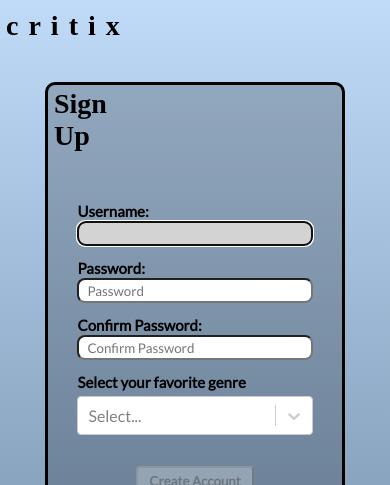
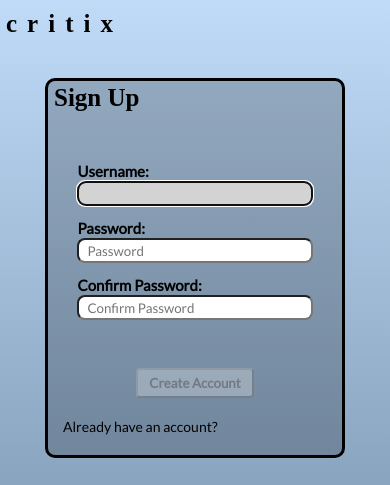
Before and after one commit to klovelace21/Critix-Web-App, a React (Vite) app in the folder client/: page / in a window 390 px wide. Both pictures are taken after a click on the link "Dont have an account?". Shown: the top 485 px of the page. Built offline with nearby package versions, Linux system fonts and the light colour scheme; a web font is replaced by a local one.

Commit message:
refactored to remove favoriteGenre

```diff
--- a/client/src/components/SignUp.jsx
+++ b/client/src/components/SignUp.jsx
@@ -3,48 +3,15 @@ import { createUser } from '../services/users'
 import { useEffect, useState, useRef } from 'react'
 import { faCheck, faTimes, faInfoCircle} from '@fortawesome/free-solid-svg-icons'
 import { FontAwesomeIcon } from '@fortawesome/react-fontawesome'
-import Select from 'react-select'
 import PropTypes from 'prop-types'
-import explosion from '../assets/icons/explosion.png'
-import hat from '../assets/icons/hat.png'
-import magicWand from '../assets/icons/magic_wand.png'
-import laughing from '../assets/icons/laughing.png'
-import handCuffs from '../assets/icons/handCuffs.png'
-import camera from '../assets/icons/camera.png'
-import theatre from '../assets/icons/theatre.png'
-import dragon from '../assets/icons/dragon.png'
-import hourGlass from '../assets/icons/hourglass.png'
-import ghost from '../assets/icons/ghost.png'
-import magnifyingGlass from '../assets/icons/magnifyingGlass.png'
-import heart from '../assets/icons/heart.png'
-import alien from '../assets/icons/alien.png'
-import knife from '../assets/icons/knife.png'
-import tank from '../assets/icons/tank.png'
-import cactus from '../assets/icons/cactus.png'
+
 
 
 const SignUp = ({ toggleAccount }) => {
   const USER_REGEX = /^[a-zA-Z][a-zA-Z0-9-_]{3,23}$/
   const PWD_REGEX = /^(?=.*[a-z])(?=.*[A-Z])(?=.*[0-9])(?=.*[!@#$%]).{8,24}$/;
 
-  const genres = [
-    { value: "action", label: <div><img src={explosion} height="15px" width="15px"/>Action</div> },
-    { value: 'adventure', label: <div><img src={hat} height="15px" width="15px"/>Adventure</div> },
-    { value: 'animation', label: <div><img src={magicWand} height="15px" width="15px"/>Animation</div> },
-    { value: 'comedy', label: <div><img src={laughing} height="15px" width="15px"/>Comedy</div> },
-    { value: 'crime', label: <div><img src={handCuffs} height="15px" width="15px"/>Crime</div> },
-    { value: 'documentary', label: <div><img src={camera} height="15px" width="15px"/>Documentary</div> },
-    { value: 'drama', label: <div><img src={theatre} height="15px" width="15px"/>Drama</div> },
-    { value: 'fantasy', label: <div><img src={dragon} height="15px" width="15px"/>Fantasy</div> },
-    { value: 'history', label: <div><img src={hourGlass} height="15px" width="15px"/>History</div> },
-    { value: 'horror', label: <div><img src={ghost} height="15px" width="15px"/>Horror</div> },
-    { value: 'mystery', label: <div><img src={magnifyingGlass} height="15px" width="15px"/>Mystery</div> },
-    { value: 'romance', label: <div><img src={heart} height="15px" width="15px"/>Romance</div> },
-    { value: 'science fiction', label: <div><img src={alien} height="15px" width="15px"/>Science Fiction</div> },
-    { value: 'thriller', label: <div><img src={knife} height="15px" width="15px"/>Thriller</div> },
-    { value: 'war', label: <div><img src={tank} height="15px" width="15px"/>War</div> },
-    { value: 'western', label: <div><img src={cactus} height="15px" width="15px"/>Western</div> }
-  ]
+
 
   const userRef = useRef()
   const errRef = useRef()
@@ -89,7 +56,7 @@ const SignUp = ({ toggleAccount }) => {
     setErrMsg('')
   }, [newUsername, newPassword, confirmPassword])
 
-  const [selectedOption, selectSelectedOption] = useState('')
+
 
   const addUser = async (e) => {
     e.preventDefault()
@@ -98,7 +65,6 @@ const SignUp = ({ toggleAccount }) => {
     await createUser({
       username: newUsername,
       password: newPassword,
-      favoriteGenre: selectedOption.value
     })
     setSuccess(true)
     } catch (err) {
@@ -117,7 +83,6 @@ const SignUp = ({ toggleAccount }) => {
     setUsername('')
     setPassword('')
     setConfirmPassword('')
-    selectSelectedOption('')
   }
 
   return (
@@ -206,8 +171,6 @@ const SignUp = ({ toggleAccount }) => {
         <FontAwesomeIcon icon={faInfoCircle} className='icon' />
         Must match the first password input field.
       </p>
-      <label>Select your favorite genre</label>
-      <Select className="genres" options={genres} onChange={(choice) => selectSelectedOption(choice)}/>
       <span className='error' ref={errRef}>{errorMsg}</span>
       <button disabled={!validName || !validPassword || !confirmMatch ? true : false}>Create Account</button>
 
--- a/client/src/styles/landing.css
+++ b/client/src/styles/landing.css
@@ -29,7 +29,7 @@
 }
 
 .landing .split-left h1{
-  width: 25%;
+  width: 30%;
   margin-left: 20px;
   margin-top: 10px;
   padding-bottom: 20px;
@@ -159,13 +159,7 @@
   color: transparent;
 }
 
-.landing .signUp .genres {
-  margin-top: 4px;
-  width: 80%;
-  border-radius: 8px;
-  align-self: center;
-  height: 25px;
-}
+
 
 .landing .signUp .error {
   display: flex;
@@ -174,9 +168,7 @@
   color: red;
 }
 
-.landing .signUp .genres img {
-  margin-right: 10px;
-}
+
 
 .landing .signUp button {
   margin-top: 20px;
@@ -198,8 +190,8 @@
   width: 325px;
   height: 25%;
   background-color: rgba(60, 60, 60, 0.2);
-  margin: 120px auto;
-  padding: 40px 50px;
+  margin: 130px auto;
+  padding: 45px 50px;
   border-style: solid;
   border-radius: 8px;
 
@@ -320,9 +312,10 @@
 
   .landing .split-left h1 {
     align-self: left;
-    font-size: 28px;
+    font-size: 25px;
     margin-left: 6px;
     margin-bottom: 20px;
+
   }
   .landing .split-left .signUp {
     width: 300px;
@@ -339,12 +332,7 @@
     padding: 0px 8px;
   }
 
-  .landing .signUp .genres {
-    width: 80%;
-  }
-
   .landing .signUp button:focus {
-    background-color: red;
     margin-left: 10px;
   }
 
```
